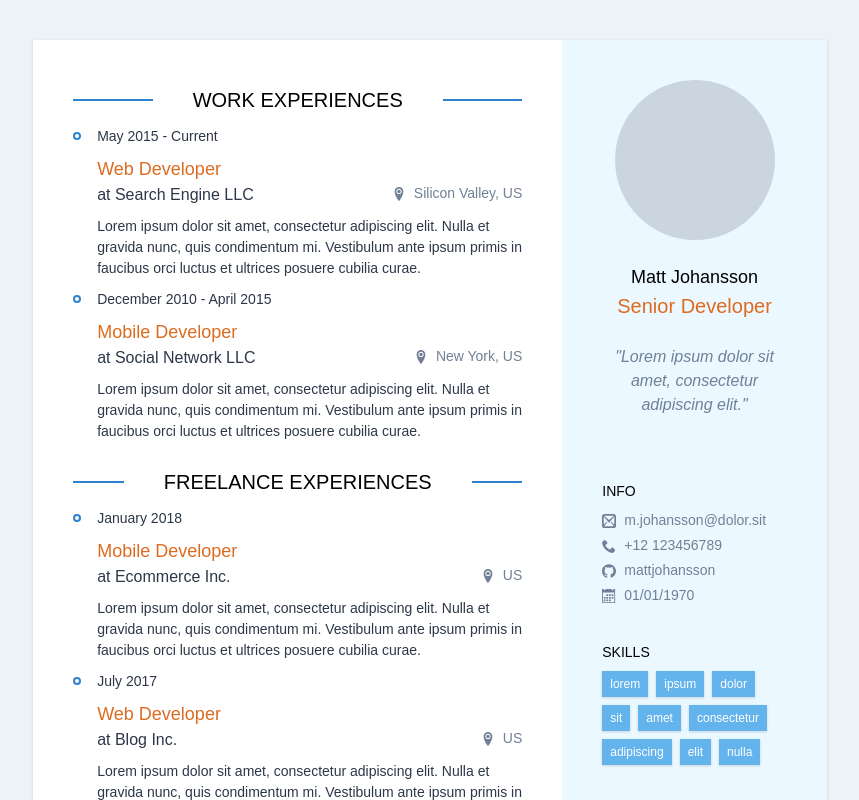
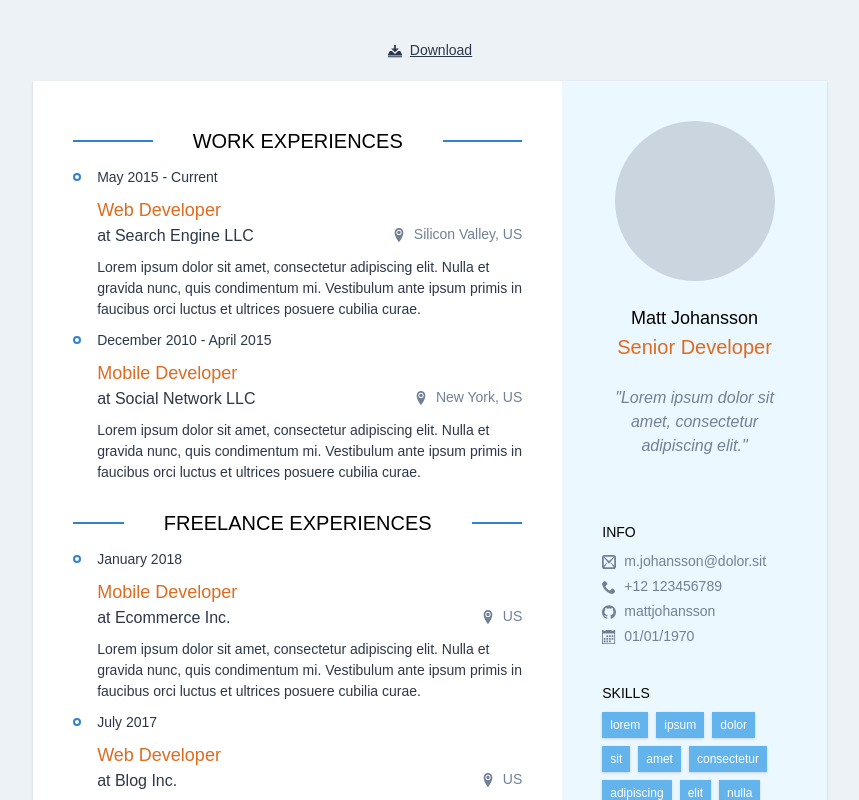
Before and after one commit to omarmahili/cv, a React (Create React App) app: page / in a window 1280 px wide. Shown: the top 800 px of the page, without its empty margins (210-1069 px from the left). Built offline with nearby package versions, Linux system fonts and the light colour scheme.

Commit message:
Create link to download cv as pdf

```diff
--- a/src/App.tsx
+++ b/src/App.tsx
@@ -1,4 +1,4 @@
-import React from "react";
+import React, { useRef } from "react";
 import A4 from "./components/A4";
 import Info from "./components/Info";
 import Profile from "./components/Profile";
@@ -6,11 +6,18 @@ import ExperiencesSection from "./components/ExperiencesSection";
 import Skills from "./components/Skills";
 import StackOverflow from "./components/StackOverflow";
 import CVData from "./models/cv";
+import DownloadLink from "./components/DownloadLink";
 
 const staticData = require("./assets/data.json") as CVData;
 
-const App: React.FunctionComponent = () => (
-  <div>
+const App: React.FunctionComponent = () => {
+  const pageRef = useRef(null);
+
+  return (
+    <div className="flex flex-col items-center">
+      <DownloadLink elementRef={pageRef} />
+
+      <div ref={pageRef}>
         <A4>
           <div className="flex flex-col w-8/12 p-10">
             {staticData.experiences.map((x) => (
@@ -24,11 +31,14 @@ const App: React.FunctionComponent = () => (
             <StackOverflow stackoverflow={staticData.stackoverflow} />
           </div>
         </A4>
+      </div>
+
       <div className="text-sm text-gray-500 text-center mt-4">
         <p>Copyright © 2020 - Omar Mahili</p>
         <p>MIT License</p>
       </div>
     </div>
   );
+};
 
 export default App;
--- /dev/null
+++ b/src/components/DownloadLink.tsx
@@ -0,0 +1,54 @@
+import React, { useState } from "react";
+import html2canvas from "html2canvas";
+import jsPDF from "jspdf";
+import IconText from "./IconText";
+import { ImDownload2, ImSpinner2 } from "react-icons/im";
+
+interface DownloadLinkProps {
+  elementRef: any;
+}
+
+const DownloadLink: React.FunctionComponent<DownloadLinkProps> = ({
+  elementRef,
+}) => {
+  const [creating, setCreating] = useState(false);
+
+  const handleClick = () => {
+    // avoids blank space on top
+    setCreating(true);
+
+    window.scrollTo(0, 0);
+
+    if (!creating) {
+      html2canvas(elementRef.current as HTMLElement, {
+        scale: 4,
+      }).then(function (canvas) {
+        const doc = new jsPDF("portrait", "mm", "a4");
+        doc.addImage(canvas, "jpeg", 0, 0, 210, 297);
+        doc.save("cv.pdf");
+
+        setCreating(false);
+      });
+    }
+  };
+
+  const creatingSpinner = (
+    <IconText icon={<ImSpinner2 className="animate-spin" />}>
+      Creating PDF
+    </IconText>
+  );
+
+  const downloadLink = (
+    <div className="cursor-pointer underline" onClick={handleClick}>
+      <IconText icon={<ImDownload2 />}>Download</IconText>
+    </div>
+  );
+
+  return (
+    <div className="text-sm text-gray-800 mb-4">
+      {creating ? creatingSpinner : downloadLink}
+    </div>
+  );
+};
+
+export default DownloadLink;
```
Lines whose indentation alone changed are shown as unchanged.
